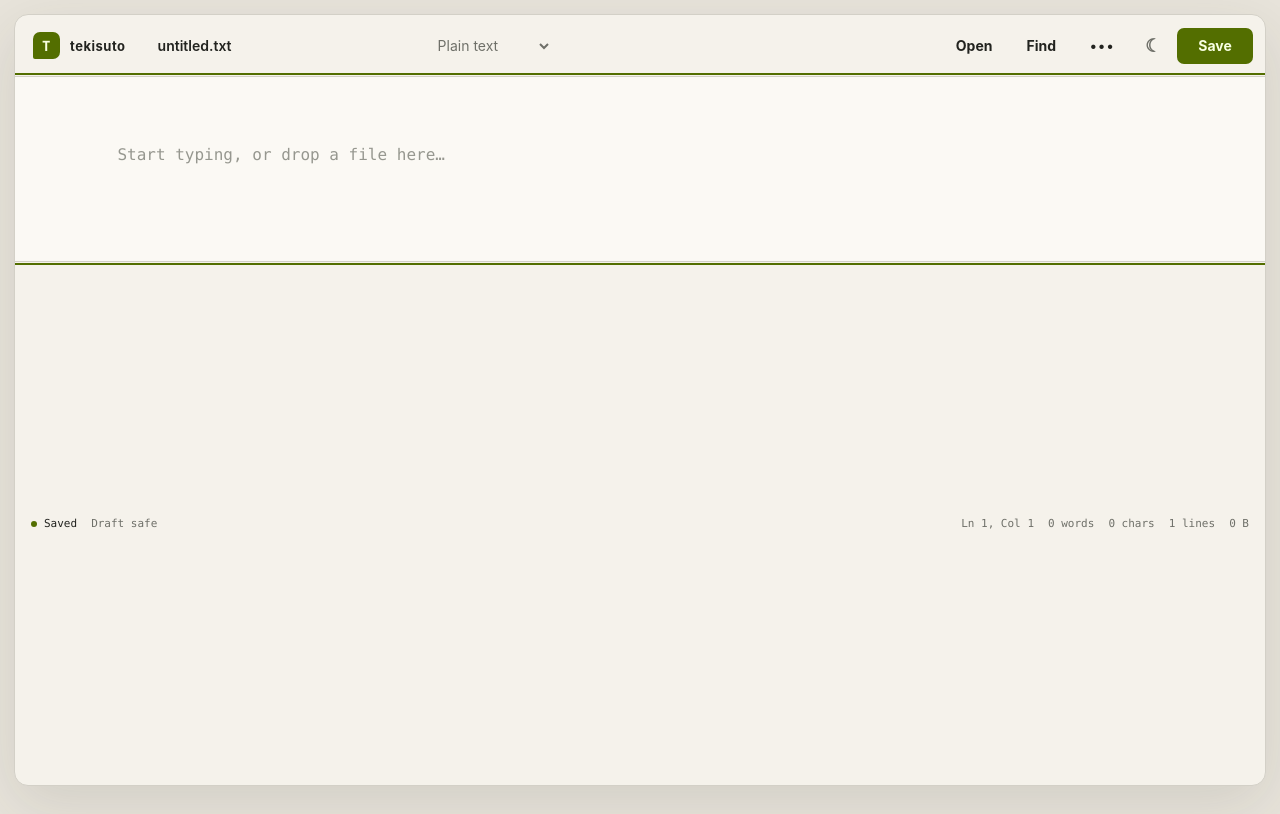
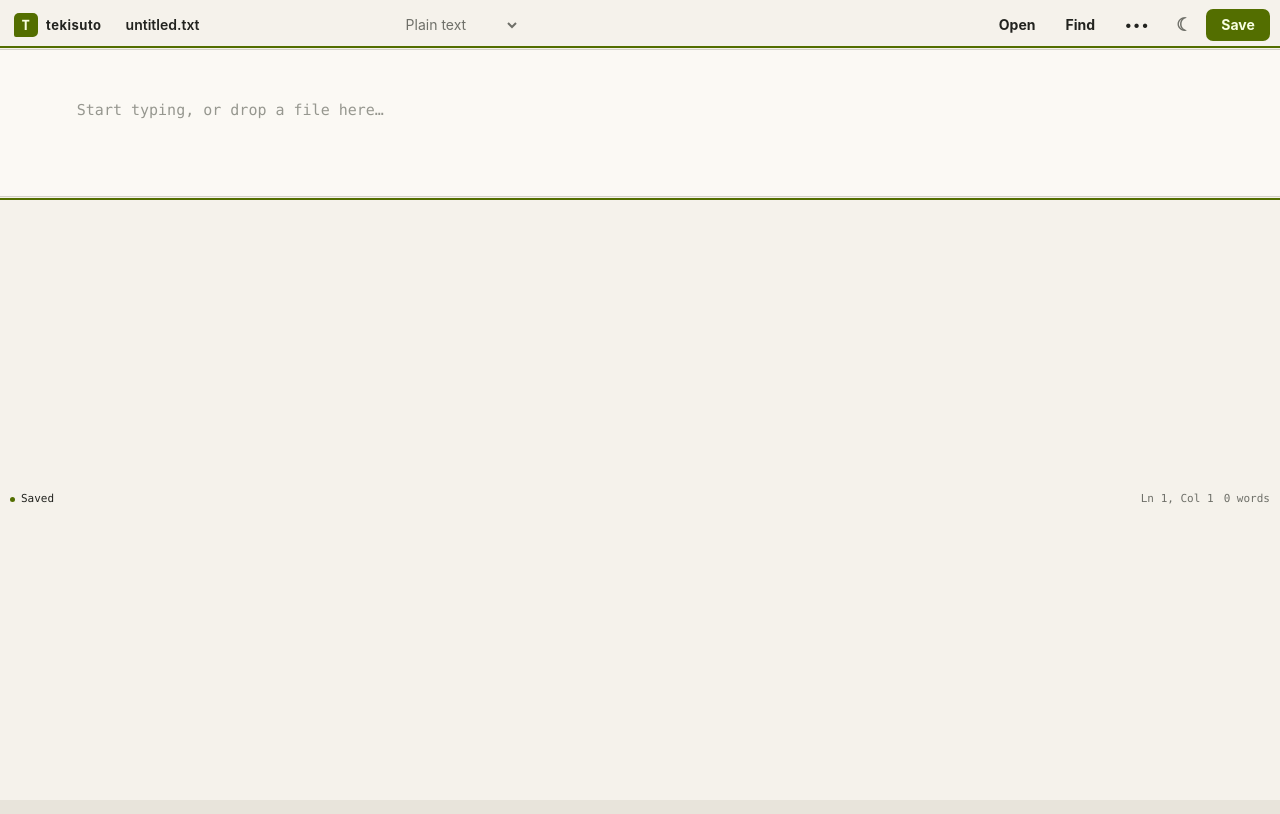
Before and after one commit to ninjaasmoke/tekisuto, a Next.js app: page / in a window 1280 px wide. Built offline with nearby package versions, Linux system fonts and the light colour scheme.

Commit message:
Simplify editor-focused layout

```diff
--- a/pages/index.tsx
+++ b/pages/index.tsx
@@ -117,12 +117,7 @@ export default function IndexPage() {
 
   const stats = useMemo(() => {
     const words = text.trim() ? text.trim().split(/\s+/).length : 0;
-    return {
-      characters: text.length,
-      words,
-      lines: text ? text.split('\n').length : 1,
-      bytes: new Blob([text]).size,
-    };
+    return { words };
   }, [text]);
 
   const matches = useMemo(() => {
@@ -467,16 +462,13 @@ export default function IndexPage() {
         <footer className="statusbar">
           <div className="status-group">
             <span className={`save-state${dirty ? ' unsaved' : ''}`}><i />{dirty ? 'Unsaved changes' : 'Saved'}</span>
-            <span>{draftSynced ? 'Draft safe' : 'Saving draft…'}</span>
+            {!draftSynced && <span>Saving draft…</span>}
             {message && <span className="message" role="status">{message}</span>}
           </div>
           <div className="status-group editor-stats">
             <span>Ln {cursor.line}, Col {cursor.column}</span>
             {cursor.selected > 0 && <span>{cursor.selected} selected</span>}
             <span>{stats.words} words</span>
-            <span>{stats.characters} chars</span>
-            <span>{stats.lines} lines</span>
-            <span>{stats.bytes < 1024 ? `${stats.bytes} B` : `${(stats.bytes / 1024).toFixed(1)} KB`}</span>
           </div>
         </footer>
 
--- a/styles/globals.css
+++ b/styles/globals.css
@@ -11,7 +11,6 @@
   --accent: #d5ff5f;
   --accent-ink: #202600;
   --danger: #ff8b7b;
-  --shadow: 0 18px 60px rgba(0, 0, 0, .28);
 }
 
 :root[data-theme='light'] {
@@ -27,7 +26,6 @@
   --accent: #536e00;
   --accent-ink: #f8ffe1;
   --danger: #b42c1d;
-  --shadow: 0 18px 60px rgba(53, 49, 38, .12);
 }
 
 * {
@@ -72,31 +70,27 @@ summary:focus-visible {
 }
 
 .app-shell {
-  width: min(1440px, calc(100% - 28px));
-  height: calc(100% - 28px);
-  margin: 14px auto;
+  width: 100%;
+  height: 100%;
   display: grid;
   grid-template-rows: auto auto minmax(0, 1fr) auto;
   overflow: hidden;
   background: var(--surface);
-  border: 1px solid var(--border);
-  border-radius: 14px;
-  box-shadow: var(--shadow);
 }
 
 .topbar {
-  min-height: 62px;
+  min-height: 50px;
   display: flex;
   align-items: center;
-  gap: 22px;
-  padding: 10px 12px 10px 18px;
+  gap: 14px;
+  padding: 6px 10px 6px 14px;
   border-bottom: 1px solid var(--border);
 }
 
 .brand {
   display: inline-flex;
   align-items: center;
-  gap: 10px;
+  gap: 8px;
   color: var(--text);
   font-size: 13px;
   font-weight: 700;
@@ -105,13 +99,13 @@ summary:focus-visible {
 }
 
 .brand-mark {
-  width: 27px;
-  height: 27px;
+  width: 24px;
+  height: 24px;
   display: grid;
   place-items: center;
   background: var(--accent);
   color: var(--accent-ink);
-  border-radius: 7px 7px 7px 2px;
+  border-radius: 5px 5px 5px 2px;
   font-family: "SFMono-Regular", Consolas, monospace;
   font-size: 14px;
   font-weight: 900;
@@ -127,7 +121,7 @@ summary:focus-visible {
 .filename,
 select,
 .findbar input {
-  height: 34px;
+  height: 32px;
   background: transparent;
   border: 1px solid transparent;
   border-radius: 6px;
@@ -165,8 +159,8 @@ select:hover {
 .button,
 .theme-toggle,
 .findbar button {
-  min-height: 36px;
-  padding: 0 13px;
+  min-height: 32px;
+  padding: 0 11px;
   background: transparent;
   border: 1px solid transparent;
   border-radius: 7px;
@@ -181,7 +175,7 @@ select:hover {
 }
 
 .button.primary {
-  min-width: 76px;
+  min-width: 64px;
   background: var(--accent);
   color: var(--accent-ink);
 }
@@ -191,7 +185,7 @@ select:hover {
 }
 
 .theme-toggle {
-  width: 36px;
+  width: 32px;
   padding: 0;
   color: var(--muted);
   font-size: 18px;
@@ -272,10 +266,6 @@ select:hover {
   position: relative;
   min-height: 0;
   background-color: var(--editor);
-  background-image:
-    linear-gradient(var(--editor), var(--editor)),
-    radial-gradient(circle at 1px 1px, var(--border) 1px, transparent 0);
-  background-size: 100% 100%, 24px 24px;
 }
 
 .editor {
@@ -283,15 +273,15 @@ select:hover {
   height: 100%;
   display: block;
   resize: none;
-  padding: clamp(28px, 5vw, 72px) clamp(24px, 8vw, 120px);
-  background: color-mix(in srgb, var(--editor) 97%, transparent);
+  padding: clamp(24px, 4vw, 48px) clamp(20px, 6vw, 80px);
+  background: var(--editor);
   border: 0;
   outline: 0;
   color: var(--text);
   caret-color: var(--accent);
   font-family: "SFMono-Regular", "Cascadia Code", "Roboto Mono", Consolas, monospace;
-  font-size: clamp(15px, 1.25vw, 18px);
-  line-height: 1.75;
+  font-size: clamp(15px, 1.1vw, 17px);
+  line-height: 1.65;
   tab-size: 2;
 }
 
@@ -314,12 +304,12 @@ select:hover {
 }
 
 .statusbar {
-  min-height: 39px;
+  min-height: 26px;
   display: flex;
   align-items: center;
   justify-content: space-between;
-  gap: 14px;
-  padding: 0 16px;
+  gap: 10px;
+  padding: 0 10px;
   border-top: 1px solid var(--border);
   color: var(--muted);
   font-family: "SFMono-Regular", Consolas, monospace;
@@ -331,7 +321,7 @@ select:hover {
   min-width: 0;
   display: flex;
   align-items: center;
-  gap: 14px;
+  gap: 10px;
 }
 
 .save-state {
@@ -339,10 +329,10 @@ select:hover {
 }
 
 .save-state i {
-  width: 6px;
-  height: 6px;
+  width: 5px;
+  height: 5px;
   display: inline-block;
-  margin-right: 7px;
+  margin-right: 6px;
   background: var(--accent);
   border-radius: 50%;
 }
@@ -372,13 +362,10 @@ select:hover {
   .app-shell {
     width: 100%;
     height: 100%;
-    margin: 0;
-    border: 0;
-    border-radius: 0;
   }
 
   .topbar {
-    min-height: 58px;
+    min-height: 48px;
     gap: 9px;
     padding: 8px 10px;
   }
@@ -427,13 +414,13 @@ select:hover {
     font-size: 15px;
   }
 
-  .editor-stats span:nth-last-child(-n+3),
   .status-group > span:nth-child(2) {
     display: none;
   }
 
   .statusbar {
-    padding: 0 11px;
+    min-height: 24px;
+    padding: 0 8px;
   }
 }
 
```
